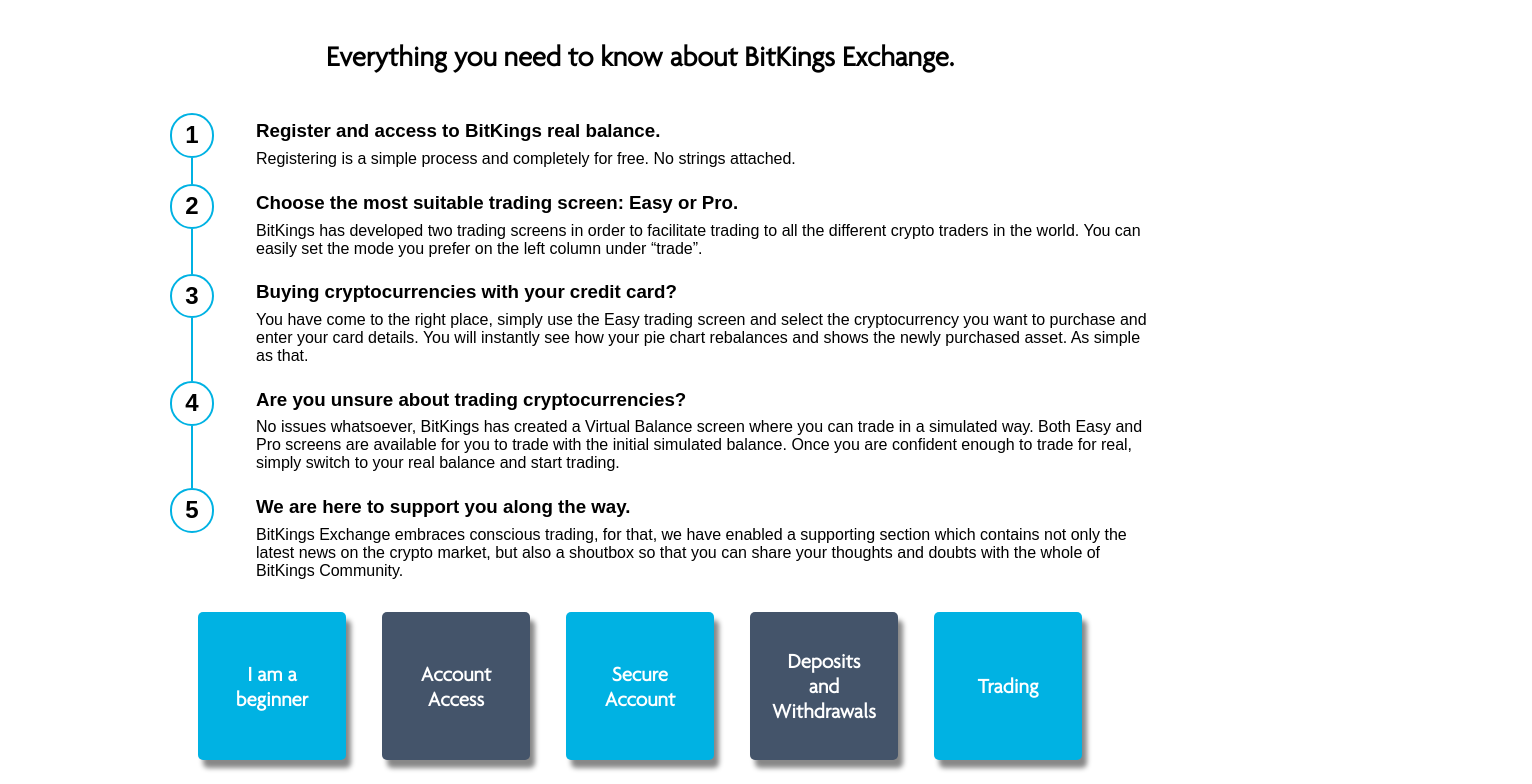
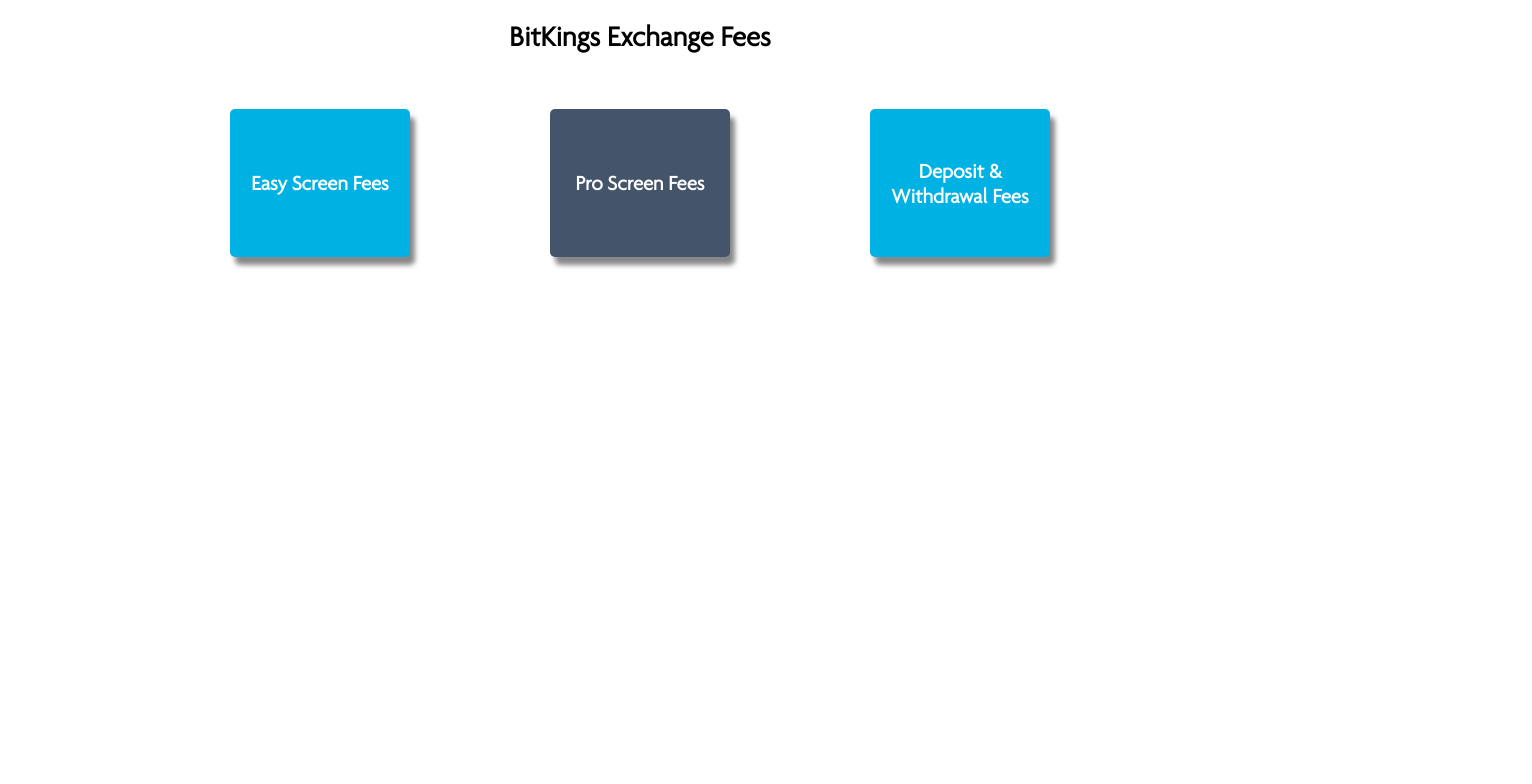
Before and after one commit to allynkalda/BitKings-App, a React (Create React App) app: page / in a window 1280 px wide. Shown: the top 784 px of the page, 1532 px wide, since content can reach past the window. Built offline with nearby package versions, Linux system fonts and the light colour scheme.

Commit message:
boxes done

```diff
--- a/src/App.js
+++ b/src/App.js
@@ -10,7 +10,7 @@
       <Switch>
         <Route path="/faq" component={Faq}/>
         <Route path="/pricing" component={Pricing}/>
-        <Faq></Faq>
+        <Pricing></Pricing>
       </Switch>
     </div>
   );
--- a/src/components/Pricing.js
+++ b/src/components/Pricing.js
@@ -1,10 +1,37 @@
-import React from 'react';
-import Title from './atoms/Title'
+import React, {useState} from 'react';
+import Title from './atoms/Title';
+import Box from '../components/atoms/Box';
+import { pricing } from '../data/pricing'
+import { animateScroll as scroll } from 'react-scroll'
+import Container from './atoms/Container';
 
 export default function Pricing() {
+
+    const [show, setShow] = useState(null);
+    const [chosen, setChosen] = useState(null);
+
+    const showAccordion = (num) => {
+        setShow(true);
+        setChosen(num);
+        scroll.scrollToBottom();
+    }
+
     return (
-        <div>
-            <Title title={`BitKings Exchange Fees`} />
-        </div>
+        <>
+        <Title title={`BitKings Exchange Fees`} />
+        <Container>
+                {
+                    pricing && pricing.map(item => {
+                        const num = item.index;
+                        const title = item.title;
+                        return (
+                            <Box key={num} num={num} showAccordion={showAccordion}
+                                width={'10em'} height={'8em'}
+                                chosen={chosen} title={title} />
+                        )
+                    })
+                }
+        </Container>
+        </>
     )
 }
--- a/src/components/atoms/Box.js
+++ b/src/components/atoms/Box.js
@@ -1,15 +1,15 @@
 import React from 'react';
 import styled from 'styled-components';
 
-export default function Box(props) {
+export default function Box({ width, height, num, chosen, title, showAccordion }) {
 
     const Box = styled.div`
     display: flex;
     margin: 1em;
     justify-content: center;
     align-items: center;
-    width: 8em;
-    height: 8em;
+    width: ${width ? width : '8em'};
+    height: ${height ? height: '8em'};
     padding: 10px;
     box-shadow: 5px 8px 5px #888888;
     border-radius: 5px;
@@ -53,8 +53,6 @@
     text-align: center;
     `;
 
-    const { num, chosen, title, showAccordion } = props;
-
     return (
         <Box key={num}
             className={chosen === num ? 'large' : ''}
--- /dev/null
+++ b/src/components/atoms/Container.js
@@ -0,0 +1,20 @@
+import React from 'react';
+import styled from 'styled-components';
+
+export default function Container({ children }) {
+
+    const Container = styled.div`
+    display: flex;
+    flex-wrap: wrap;
+    flex-direction: row;
+    justify-content: space-around;
+    align-items: center;
+    padding: 0px 10em 0px 10em;
+    `;
+
+    return (
+        <Container>
+            { children }
+        </Container>
+    )
+}
--- a/src/data/pricing.js
+++ b/src/data/pricing.js
@@ -191,8 +191,14 @@
             },
             {
                 "Type": "Withdrawal",
-                "Fiat": "(1)",
-                "Crypto": "Free"
+                "Fiat": "(1€-100€)*",
+                "Crypto": `BTC: 0.0005 BTC – Min. Withdrawal 0.001 BTC
+                BTK: 3.000 BTK – Min. Withdrawal 6.000 BTK
+                XRP: 0.25 XRP – Min. Withdrawal 0.50 XRP
+                ETH: 0.01 ETH – Min. Withdrawal 0.02 ETH
+                LTC: 0.001 LTC – Min. Withdrawal 0.002 LTC
+                USDT: 1 USDT – Min. Withdrawal 2 USDT
+                `
             },
         ],
       },
```
